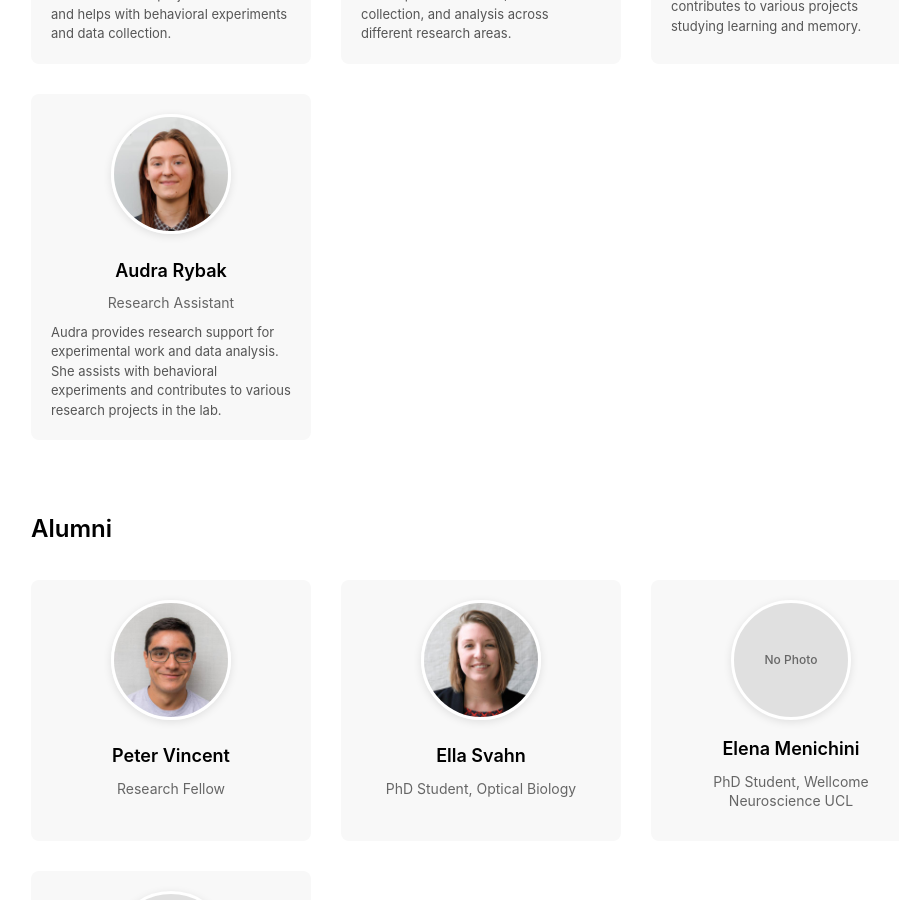
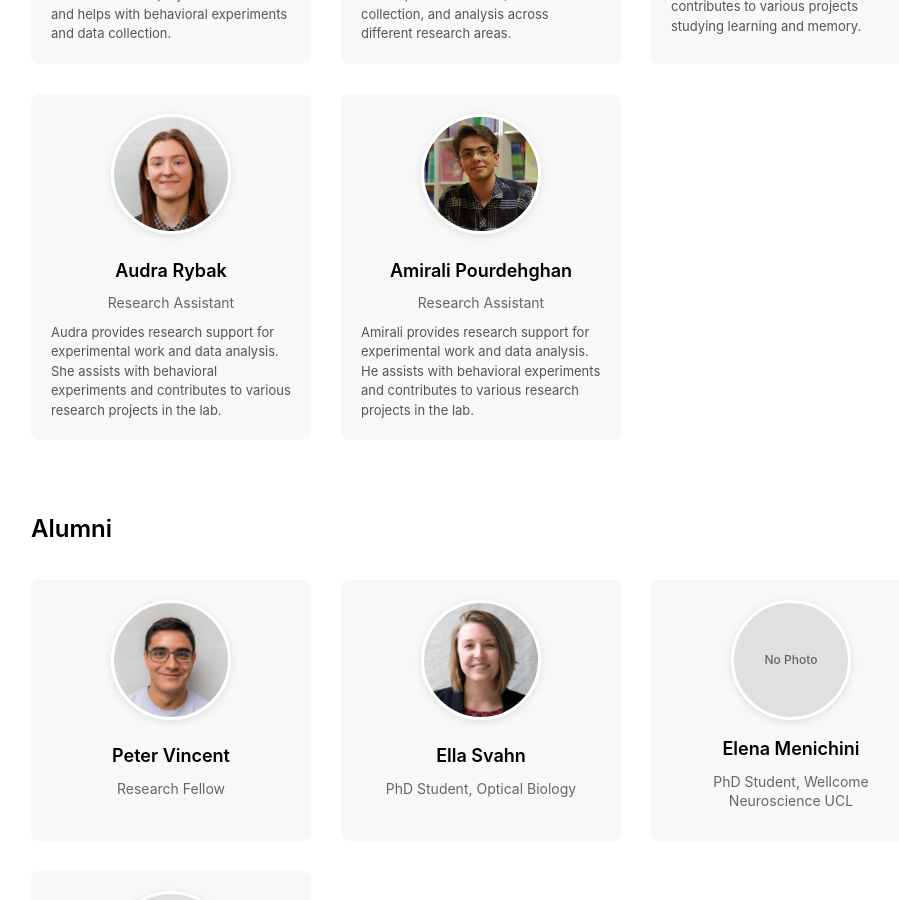
Before and after one commit to LIMLabSWC/limlabswc.github.io, a Jekyll site: the page built from people/index.md, in a window 1280 px wide and 900 px high, scrolled down 3164 px. Shown: the whole window, without its empty margins (159-1058 px from the left). Built offline with Jekyll 4.4.1, drawn with Linux system fonts in a browser that asks for light colours.

Commit message:
add Amir to website

```diff
--- a/_data/people.yml
+++ b/_data/people.yml
@@ -116,6 +116,15 @@ research_assistants:
       She assists with behavioral experiments and contributes to various
       research projects in the lab.
 
+  - name: "Amirali Pourdehghan"
+    title: "Research Assistant"
+    photo: amir.jpg
+    description: >-
+      Amirali provides research support for experimental work and data analysis.
+      He assists with behavioral experiments and contributes to various
+      research projects in the lab.
+
+
 alumni:
 
   - name: "Peter Vincent"
```
Also changed, not shown: assets/img/amir.jpg (added).
